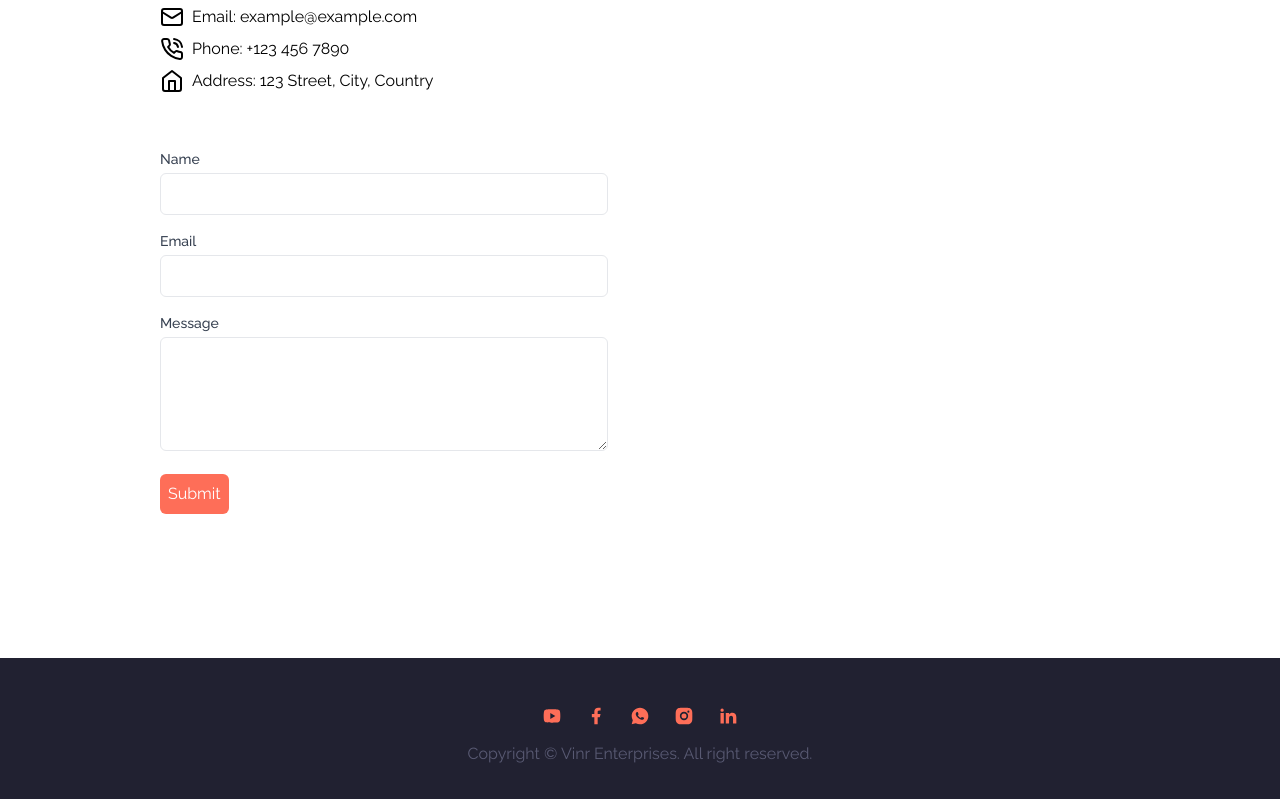
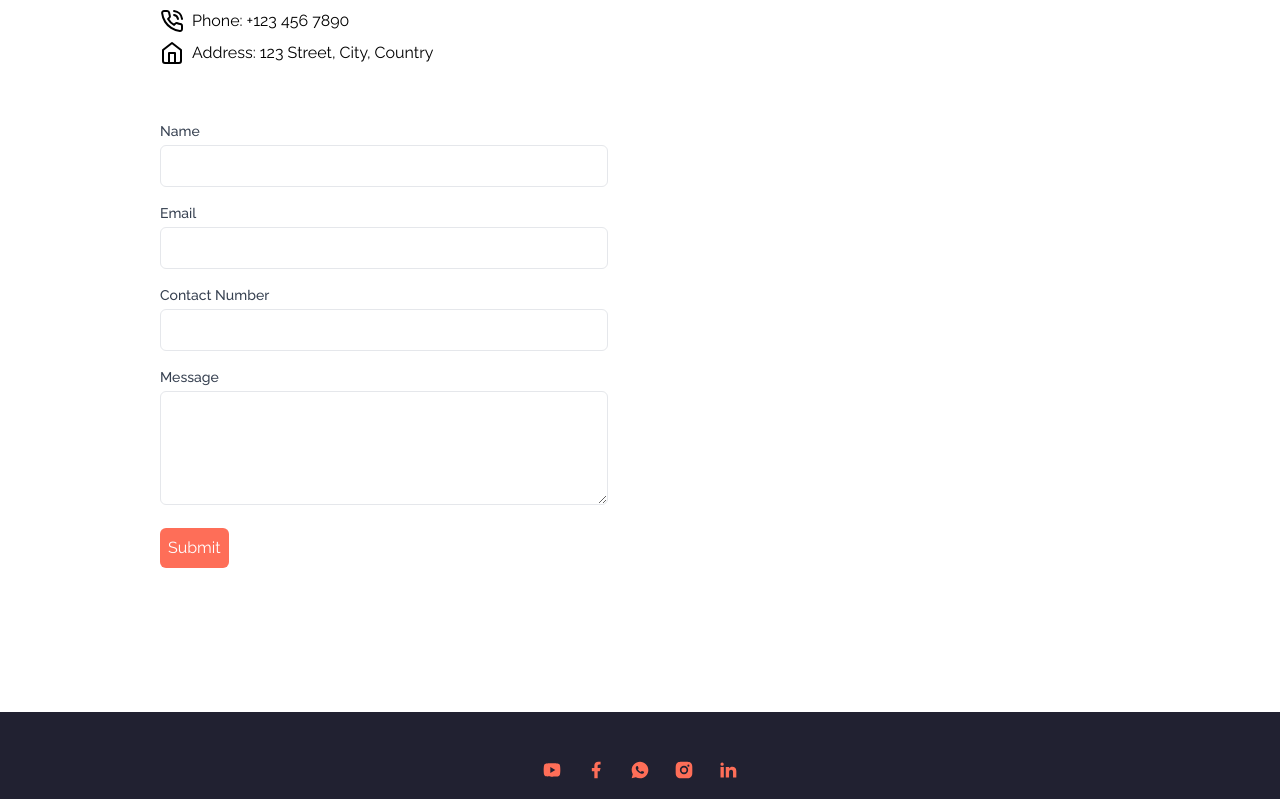
Before and after one commit to Abhishekk24/Business-Vinr, a Next.js app: page /contact in a window 1280 px wide. Shown: the part 601-1400 px from the top of the page. Built offline with nearby package versions, Linux system fonts and the light colour scheme.

Commit message:
emailjs integration

```diff
--- a/app/contact/page.jsx
+++ b/app/contact/page.jsx
@@ -1,67 +1,193 @@
+"use client"
+
+import React, { useState } from 'react';
+import emailjs from 'emailjs-com';
 import { MailIcon, PhoneCall, HomeIcon } from 'lucide-react';
 
 function Contact() {
+  const [formData, setFormData] = useState({
+    name: '',
+    email: '',
+    contactNumber: '',
+    message: '',
+  });
+
+  const handleChange = (e) => {
+    setFormData({ ...formData, [e.target.name]: e.target.value });
+  };
+
+  const handleSubmit = async (e) => {
+    e.preventDefault();
+
+    try {
+      const templateParams = {
+        to_email: 'servicesvinrenterprises@gmail.com', // replace with recipient email
+        from_name: formData.name,
+        from_email: formData.email,
+        contact_number: formData.contactNumber,
+        message: formData.message,
+      };
+
+      const serviceId = 'service_rm4bjtt';
+      const templateId = 'template_4np9sla';
+      const userId = 'HRtLV15DWQFnYZvFQ';
+
+      // Send email to recipient
+      const responseRecipient = await emailjs.send(serviceId, templateId, templateParams, userId);
+
+      // Update templateParams for sender
+      templateParams.to_email = formData.email;
+
+      // Send email to sender
+      const responseSender = await emailjs.send(serviceId, templateId, templateParams, userId);
+
+      // Log responses
+      console.log('Recipient Email Response:', responseRecipient);
+      console.log('Sender Email Response:', responseSender);
+
+      // Reset form fields on successful submission
+      setFormData({
+        name: '',
+        email: '',
+        contactNumber: '',
+        message: '',
+      });
+
+      // Display success message or perform any other action
+      console.log('Email sent successfully');
+    } catch (error) {
+      // Log any errors
+      console.error('Error sending email:', error);
+    }
+  };
   return (
     <section>
-      <div className='container mx-auto'>
-        <div className='grid xl:grid-cols-2 pt-12 xl:h-[480px] mb-6 xl:mb-24'>
-          <div className='flex flex-col justify-center'>
-            <div className='flex items-center gap-x-4 text-primary text-lg mb-4'>
-              <span className='w-[30px] h-[2px] bg-primary'></span>
+      <div className="container mx-auto">
+        <div className="grid xl:grid-cols-2 pt-12 xl:h-[480px] mb-6 xl:mb-24">
+          <div className="flex flex-col justify-center">
+            <div className="flex items-center gap-x-4 text-primary text-lg mb-4">
+              <span className="w-[30px] h-[2px] bg-primary"></span>
               Say Hello
             </div>
-            <h1 className='h1 max-w-md mb-8'>Let's Connect</h1>
-            <p className='subtitle max-w-[400px]'>
-              Lorem ipsum dolor sit amet consectetur adipisicing elit. Asperiores consequatur dolorum explicabo voluptate, libero ex fugiat, similique odio perferendis voluptates architecto velit eos delectus ipsam beatae vel modi magni. Reiciendis.
+            <h1 className="text-2xl font-semibold mb-8">Let's Connect</h1>
+            <p className="subtitle max-w-[400px]">
+              Lorem ipsum dolor sit amet consectetur adipisicing elit.
+              Asperiores consequatur dolorum explicabo voluptate, libero ex
+              fugiat, similique odio perferendis voluptates architecto velit eos
+              delectus ipsam beatae vel modi magni. Reiciendis.
             </p>
           </div>
           <div>
             {/* illustration */}
-            <div className='hidden xl:flex w-full bg-contain bg-top bg-no-repeat'>
+            <div className="hidden xl:flex w-full bg-contain bg-top bg-no-repeat">
               <iframe
                 className="w-full h-[500px] xl:w-[700px] xl:h-[500px] rounded-md shadow-md"
-                src="https://www.google.com/maps/embed?pb=!1m18!1m12!1m3!1d15195.890370129258!2d74.3955550966623!3d17.79298516206121!2m3!1f0!2f0!3f0!3m2!1i1024!2i768!4f13.1!3m3!1m2!1s0x3bc3b80000ffabbb%3A0x8805ef9216d347dd!2sKulakjai%2C%20Maharashtra%20415503!5e0!3m2!1sen!2sin!4v1701174459382!5m2!1sen!2sin"
-                width="100%" height="100%" style={{ border: '0' }} allowFullScreen="" loading="lazy" referrerPolicy="no-referrer-when-downgrade"
+                src="https://www.google.com/maps/embed?pb=!1m18!1m12!1m3!1d119784.04555886102!2d73.7618944!3d19.989851!2m3!1f0!2f0!3f0!3m2!1i1024!2i768!4f13.1!3m3!1m2!1s0x3bddeb7cf3f4a097%3A0xcd782bb547957414!2sUntwadi%20Rd%2C%20Nashik%2C%20Maharashtra!5e0!3m2!1sen!2sin!4v1701174459382!5m2!1sen!2sin"
+                width="100%"
+                height="100%"
+                style={{ border: "0" }}
+                allowFullScreen=""
+                loading="lazy"
+                referrerPolicy="no-referrer-when-downgrade"
               ></iframe>
             </div>
-
           </div>
         </div>
-        <div className='grid grid-cols-1 xl:grid-cols-2 gap-8 py-12' >
+        <div className="grid grid-cols-1 xl:grid-cols-2 gap-8 py-12">
           <div>
             {/* Contact information */}
-            <div className='mb-6'>
-              <h2 className='text-2xl font-semibold mb-4'>Contact Information</h2>
-              <div className='flex items-center mb-2'>
-                <MailIcon className='w-6 h-6 mr-2' />
+            <div className="mb-6">
+              <h2 className="text-2xl font-semibold mb-4">
+                Contact Information
+              </h2>
+              <div className="flex items-center mb-2">
+                <MailIcon className="w-6 h-6 mr-2" />
                 <span>Email: example@example.com</span>
               </div>
-              <div className='flex items-center mb-2'>
-                <PhoneCall className='w-6 h-6 mr-2' />
+              <div className="flex items-center mb-2">
+                <PhoneCall className="w-6 h-6 mr-2" />
                 <span>Phone: +123 456 7890</span>
               </div>
-              <div className='flex items-center'>
-                <HomeIcon className='w-6 h-6 mr-2' />
+              <div className="flex items-center">
+                <HomeIcon className="w-6 h-6 mr-2" />
                 <span>Address: 123 Street, City, Country</span>
               </div>
             </div>
           </div>
           <div>
             {/* Contact form */}
-            <form className='max-w-md mb-24 xl:mb-48'>
-              <div className='mb-4'>
-                <label htmlFor='name' className='block text-sm font-medium text-gray-700'>Name</label>
-                <input type='text' id='name' name='name' className='mt-1 p-2 w-full border rounded-md' />
+            <form className="max-w-md mb-24 xl:mb-48" onSubmit={handleSubmit}>
+              <div className="mb-4">
+                <label
+                  htmlFor="name"
+                  className="block text-sm font-medium text-gray-700"
+                >
+                  Name
+                </label>
+                <input
+                  type="text"
+                  id="name"
+                  name="name"
+                  className="mt-1 p-2 w-full border rounded-md"
+                  value={formData.name}
+                  onChange={handleChange}
+                />
               </div>
-              <div className='mb-4'>
-                <label htmlFor='email' className='block text-sm font-medium text-gray-700'>Email</label>
-                <input type='email' id='email' name='email' className='mt-1 p-2 w-full border rounded-md' />
+              <div className="mb-4">
+                <label
+                  htmlFor="email"
+                  className="block text-sm font-medium text-gray-700"
+                >
+                  Email
+                </label>
+                <input
+                  type="email"
+                  id="email"
+                  name="email"
+                  className="mt-1 p-2 w-full border rounded-md"
+                  value={formData.email}
+                  onChange={handleChange}
+                />
               </div>
-              <div className='mb-4'>
-                <label htmlFor='message' className='block text-sm font-medium text-gray-700'>Message</label>
-                <textarea id='message' name='message' rows='4' className='mt-1 p-2 w-full border rounded-md'></textarea>
+              <div className="mb-4">
+                <label
+                  htmlFor="contactNumber"
+                  className="block text-sm font-medium text-gray-700"
+                >
+                  Contact Number
+                </label>
+                <input
+                  type="tel"
+                  id="contactNumber"
+                  name="contactNumber"
+                  className="mt-1 p-2 w-full border rounded-md"
+                  value={formData.contactNumber}
+                  onChange={handleChange}
+                />
               </div>
-              <button type='submit' className='bg-primary text-white p-2 rounded-md'>Submit</button>
+
+              <div className="mb-4">
+                <label
+                  htmlFor="message"
+                  className="block text-sm font-medium text-gray-700"
+                >
+                  Message
+                </label>
+                <textarea
+                  id="message"
+                  name="message"
+                  rows="4"
+                  className="mt-1 p-2 w-full border rounded-md"
+                  value={formData.message}
+                  onChange={handleChange}
+                ></textarea>
+              </div>
+              <button
+                type="submit"
+                className="bg-primary text-white p-2 rounded-md"
+              >
+                Submit
+              </button>
             </form>
           </div>
         </div>
--- a/package.json
+++ b/package.json
@@ -18,6 +18,7 @@
     "@radix-ui/themes": "^2.0.2",
     "class-variance-authority": "^0.7.0",
     "clsx": "^2.0.0",
+    "emailjs-com": "^3.2.0",
     "framer-motion": "^10.16.16",
     "lucide-react": "^0.294.0",
     "next": "14.0.4",
```
Also changed, not shown: app/careers/page.jsx (+87 -39 lines), 1 other file (tests, documents, lock files or other folders).
